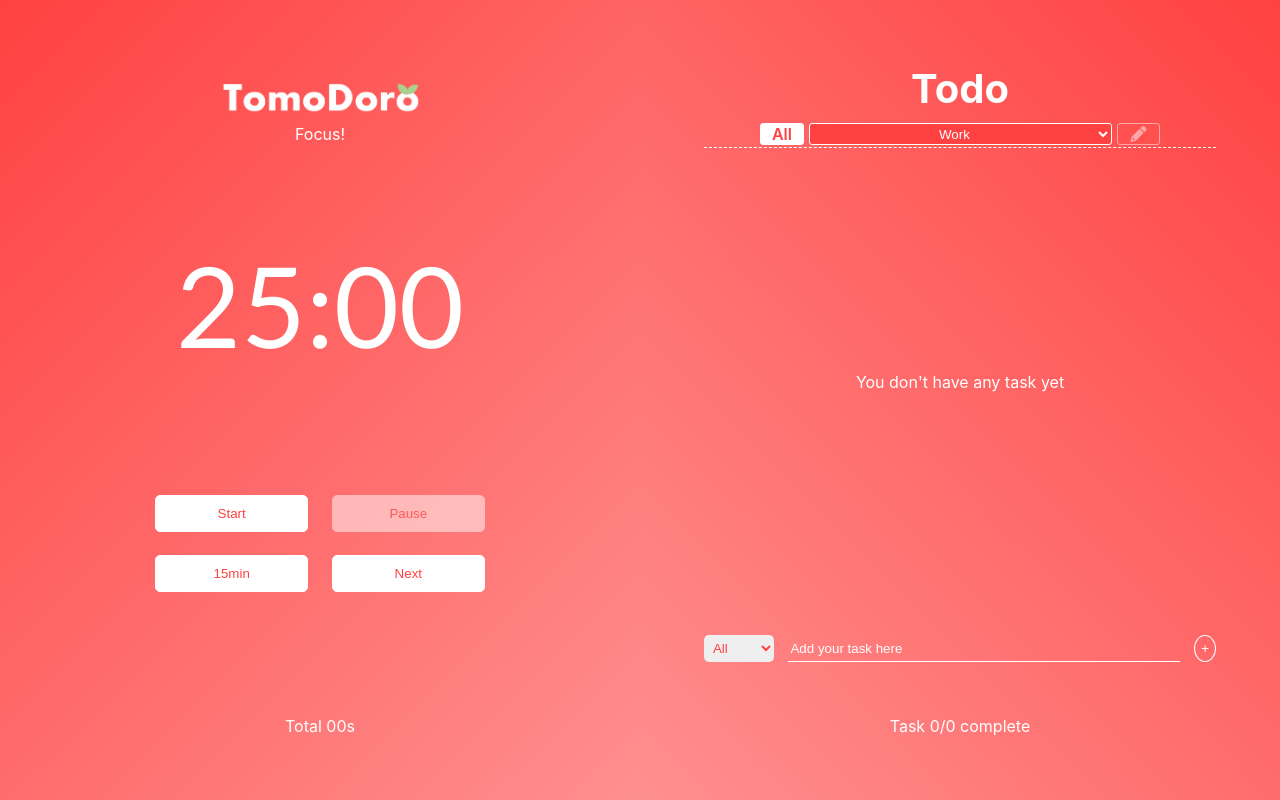
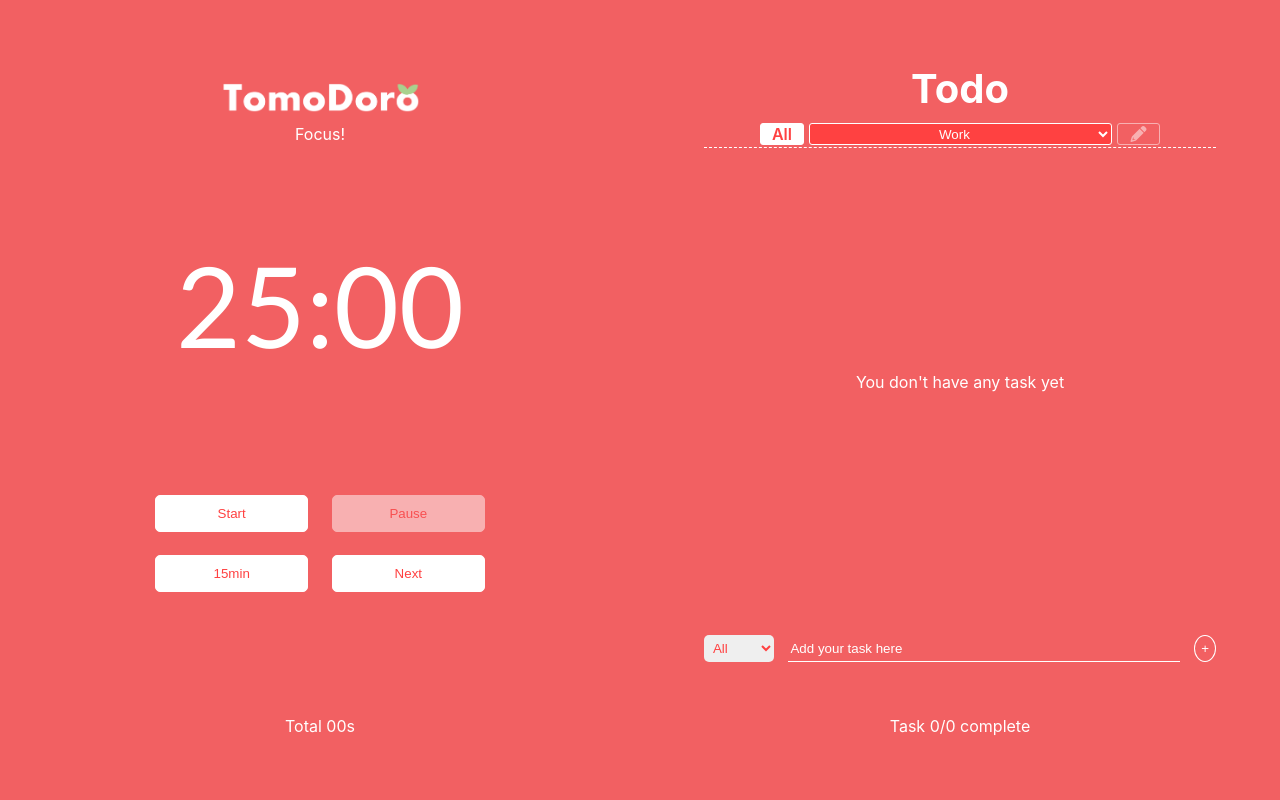
Before and after one commit to hoyeonii/pomodoro-timer-app, a React (Create React App) app: page / in a window 1280 px wide. Built offline with nearby package versions, Linux system fonts and the light colour scheme.

Commit message:
bg color added

```diff
--- a/package.json
+++ b/package.json
@@ -1,6 +1,7 @@
 {
   "name": "tomotomo",
   "version": "0.1.0",
+  "homepage": "https://hoyeonii.github.io/pomodoro-timer-app/",
   "private": true,
   "dependencies": {
     "@testing-library/jest-dom": "^5.16.4",
--- a/src/App.css
+++ b/src/App.css
@@ -4,6 +4,7 @@
   /* background: rgb(255, 65, 65); */
   /* padding: 0 5%; */
   margin: 0;
+  background: #f26062;
 }
 
 .App > * {
--- a/src/App.js
+++ b/src/App.js
@@ -5,7 +5,6 @@ import ViewTime from "./components/ViewTime";
 import Todo from "./components/Todo";
 function App() {
   window.onscroll = function () {
-    console.log(window.innerHeight);
     // console.log(this.scrollY);
     if (window.pageYOffset < 100 && window.pageYOffset > 50) {
       window.scrollTo({ top: window.innerHeight });
--- a/src/css/Todo.css
+++ b/src/css/Todo.css
@@ -6,7 +6,6 @@
   flex-direction: column;
   justify-content: space-between;
   /* background-color: rgb(255, 143, 143);*/
-  background: linear-gradient(225deg, rgb(255, 65, 65), rgb(255, 143, 143));
 }
 
 .todo-header {
--- a/src/css/ViewTime.css
+++ b/src/css/ViewTime.css
@@ -6,7 +6,6 @@
   flex-direction: column;
   justify-content: space-between;
   /* background-color: rgb(253, 77, 77); */
-  background: linear-gradient(135deg, rgb(255, 65, 65), rgb(255, 143, 143));
 }
 .pomo-logo {
   width: 200px;
```
